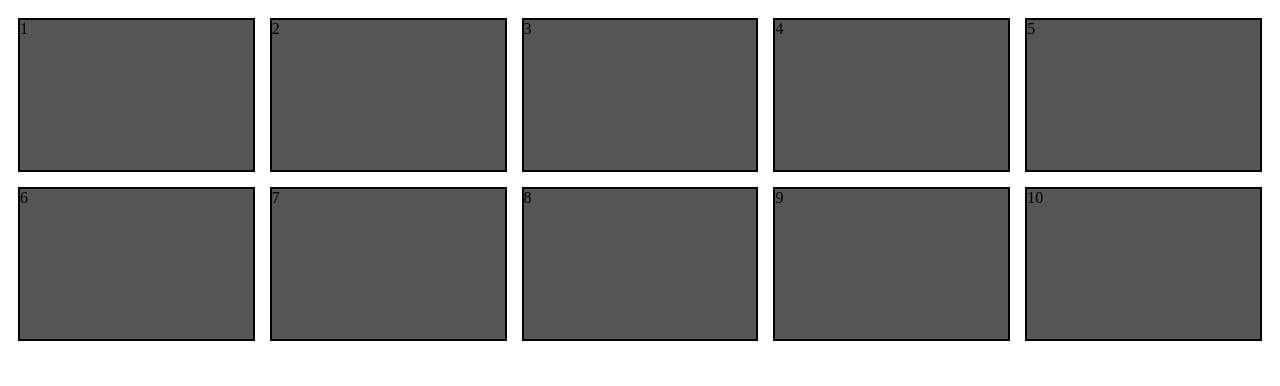
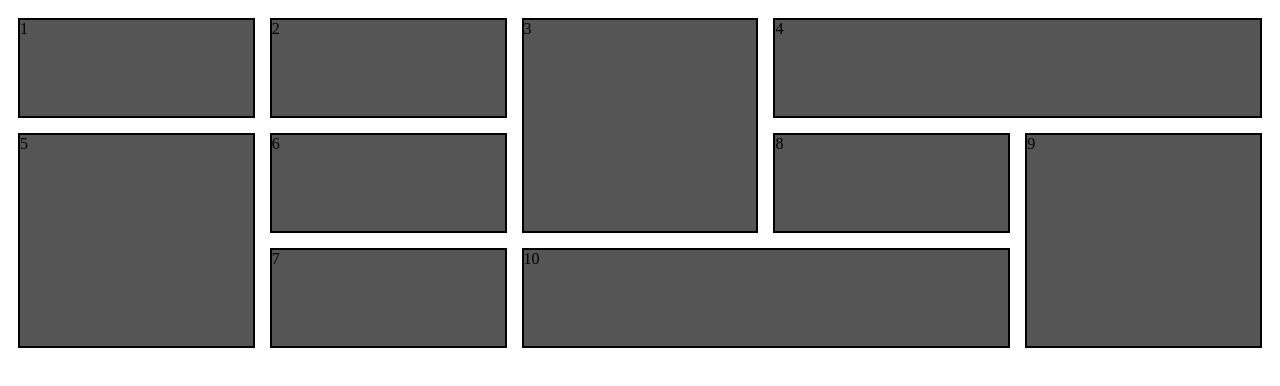
Before and after one commit to bcroman/Grid-Layout-Challenge, a plain HTML site: page index.html in a window 1280 px wide. Drawn offline with Linux system fonts and the light colour scheme.

Commit message:
Core: Box Placement
created a gird area for each box to fill in the gird in different spans of rows and columns.

```diff
--- a/styles.css
+++ b/styles.css
@@ -2,6 +2,7 @@
 .grid-container {
   display: grid;
   grid-template-columns: repeat(5, 1fr);
+  grid-template-rows: repeat(3, 100px);
   gap: 15px;
   padding: 10px;
 }
@@ -9,6 +10,46 @@
 /* Box Styling */
 .box {
   background-color: #555;
-  height: 150px;
   border: 2px solid black;
 }
+
+/* Item Placement in Grid */
+.box:nth-child(1) {
+  grid-area: 1 / 1 / 2 / 2;
+}
+
+.box:nth-child(2) {
+  grid-area: 1 / 2 / 2 / 3;
+}
+
+.box:nth-child(3) {
+  grid-area: 1 / 3 / 3 / 4;
+}
+
+.box:nth-child(4) {
+  grid-area: 1 / 4 / 2 / 6;
+}
+
+.box:nth-child(5) {
+  grid-area: 2 / 1 / 4 / 2;
+}
+
+.box:nth-child(6) {
+  grid-area: 2 / 2 / 3 / 3;
+}
+
+.box:nth-child(7) {
+  grid-area: 3 / 2 / 4 / 3;
+}
+
+.box:nth-child(8) {
+  grid-area: 2 / 4 / 3 / 5;
+}
+
+.box:nth-child(9) {
+  grid-area: 2 / 5 / 4 / 6;
+}
+
+.box:nth-child(10) {
+  grid-area: 3 / 3 / 4 / 5;
+}
```
